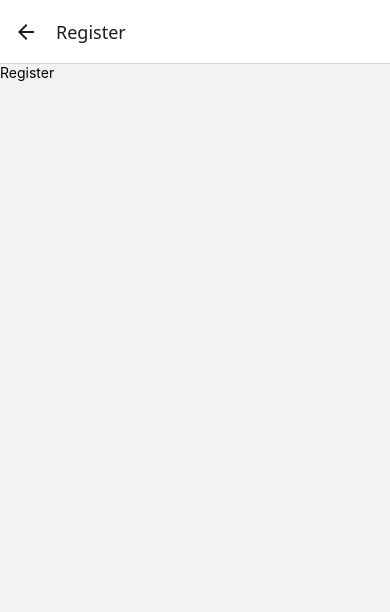
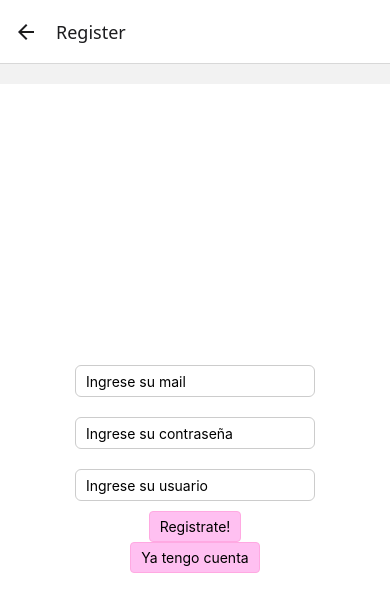
Before and after one commit to sofivillar/ti_prog3_2, a React Native app: screen /Register in a window 390 px wide. Shown: the top 612 px of the page. Built offline with nearby package versions, Linux system fonts and the light colour scheme.

Commit message:
register, le faltan algunos detalles

```diff
--- a/App.js
+++ b/App.js
@@ -7,7 +7,7 @@ import Register from './src/screens/Register';
 import HomeMenu from './src/components/HomeMenu';
 import Home from './src/screens/Home';
 
-const Stack =createNativeStackNavigator();
+const Stack = createNativeStackNavigator();
 
 export default function App() {
   return (
--- a/src/screens/Home.js
+++ b/src/screens/Home.js
@@ -1,4 +1,4 @@
-import React, {Component} from 'react';
+import React, { Component } from 'react';
 import { StyleSheet, View, TouchableOpacity, Text } from 'react-native';
 
 export default class Home extends Component {
--- a/src/screens/Login.js
+++ b/src/screens/Login.js
@@ -8,8 +8,8 @@ export default class Login extends Component {
   constructor(props) {
     super(props)
     this.state = {
-      email: " ",
-      password: " ",
+      email: "",
+      password: "",
       loggedIn: false
     }
   }
@@ -61,7 +61,7 @@ export default class Login extends Component {
 const styles = StyleSheet.create({
   container: {
     flex: 1,
-    backgroundColor: '#f5f5f5', // Light gray background
+    backgroundColor: '#f5f5f5',
     alignItems: 'center',
     justifyContent: 'center',
     padding: 20,
@@ -69,34 +69,34 @@ const styles = StyleSheet.create({
   title: {
     fontSize: 24,
     fontWeight: 'bold',
-    color: '#000',  // Black text
+    color: '#000',
     marginBottom: 20,
   },
   field: {
     height: 40,
     padding: 10,
-    backgroundColor: '#fff', // White input field background
-    borderColor: '#ccc', // Light gray border
+    backgroundColor: '#fff',
+    borderColor: '#ccc',
     borderWidth: 1,
     borderRadius: 4,
     marginBottom: 15,
   },
   loginButton: {
-    backgroundColor: '#f08080', // Light pink button background
+    backgroundColor: '#f08080',
     padding: 15,
     borderRadius: 4,
-    shadowColor: '#ccc', // Light gray shadow
+    shadowColor: '#ccc',
     shadowOffset: { width: 0, height: 2 },
     shadowOpacity: 0.2,
     shadowRadius: 2,
   },
   loginButtonText: {
-    color: '#fff', // White button text
+    color: '#fff',
     fontSize: 16,
     textAlign: 'center',
   },
   registerText: {
-    color: '#000', // Black text
+    color: '#000',
     marginTop: 10,
   }
 });
--- a/src/screens/Register.js
+++ b/src/screens/Register.js
@@ -1,12 +1,113 @@
 import React, { Component } from 'react'
-import { View, Text } from 'react-native-web'
+import { View, Text, TouchableOpacity, TextInput } from 'react-native'
+import { auth, db } from '../firebase/config';
+import { StyleSheet } from 'react-native';
 
 export default class Register extends Component {
+
+  constructor() {
+    super();
+    this.state = {
+      email: "",
+      password: "",
+      username: "",
+      registered: false,
+      messageErr: ""
+    }
+  }
+
+  handleRegister(email, password) {
+
+    auth
+      .createUserWithEmailAndPassword(email, password)
+      .then(response => {
+        return db.collection("users").doc(response.username.uid).set({ // no se por que no se guarda la coleccion
+          email: this.state.email,
+          username: this.state.username,
+          createdAt: Date.now()
+        })
+      })
+      .then(() => {
+        this.setState({ registered: true, messageErr: "" })},
+        this.props.navigation.navigate("Login"))
+      .catch((error) => {
+        console.log("Hubo un error en el registro", error.message);
+        this.setState({ messageErr: error.message })
+      })
+  }
+
   render() {
     return (
-        <View>
-        <Text>Register</Text>
-    </View>
+      <View style={styles.container}>
+
+        <TextInput style={styles.textInput}
+          keyboardType='email-address'
+          placeholder='Ingrese su mail'
+          onChangeText={text => this.setState({ email: text })}
+          value={this.state.email} />
+
+        <TextInput style={styles.textInput}
+          keyboardType='default'
+          placeholder='Ingrese su contraseña'
+          secureTextEntry={true}
+          onChangeText={text => this.setState({ password: text })}
+          value={this.state.password} />
+
+        <TextInput style={styles.textInput}
+          keyboardType='default'
+          placeholder='Ingrese su usuario'
+          onChangeText={text => this.setState({ username: text })}
+          value={this.state.username} />
+
+        <TouchableOpacity onPress={() => this.handleRegister(this.state.email, this.state.password)} style={styles.button}>
+          <Text style={styles.texto}>Registrate!</Text>
+        </TouchableOpacity>
+
+        {this.state.messageErr && <Text>{this.state.messageErr}</Text>}
+
+        <TouchableOpacity onPress={() => this.props.navigation.navigate('Login')} style={styles.button}>
+          <Text style={styles.texto}>Ya tengo cuenta</Text>
+        </TouchableOpacity>
+
+      </View>
     )
   }
 }
+
+const styles = StyleSheet.create({
+  container: {
+    flex: 1,
+    width: '100%',
+    backgroundColor: '#fff',
+    alignItems: 'center',
+    justifyContent: 'center',
+    paddingHorizontal: 10,
+    marginTop: 20
+  },
+
+  textInput: {
+    height: 20,
+    paddingVertical: 15,
+    paddingHorizontal: 10,
+    borderWidth: 1,
+    borderColor: "#ccc",
+    borderStyle: "solid",
+    borderRadius: 6,
+    marginVertical: 10
+  },
+
+  button: {
+    backgroundColor: "#ffc0f1",
+    paddingHorizontal: 10,
+    paddingVertical: 6,
+    textAlign: "center",
+    borderRadius: 4,
+    borderWidth: 1,
+    borderStyle: "solid",
+    borderColor: "#ffa9e2"
+  },
+
+  texto: {
+    color: "#grey"
+  }
+})
```
Also changed, not shown: package.json (+4 -4 lines), src/components/HomeMenu.js (line endings or trailing spaces), src/screens/Profile.js (line endings or trailing spaces), 1 other file (tests, documents, lock files or other folders).
